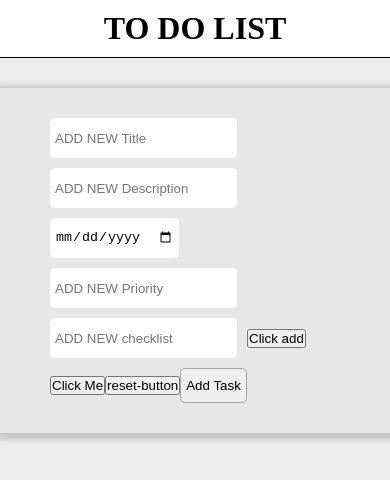
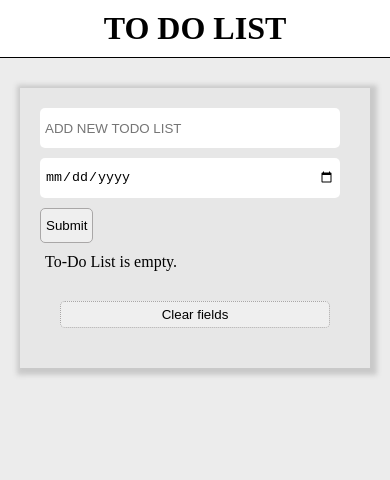
Before and after one commit to shadrxcc/to-do-list, a website built with webpack: page dist/index.html in a window 390 px wide. Built offline with nearby package versions, Linux system fonts and the light colour scheme.

Commit message:
add, delete, chechlist uncompleted, clear al

```diff
--- /dev/null
+++ b/src/addtask.js
@@ -0,0 +1,46 @@
+import { inputBut } from './form.js';
+inputBut();
+
+export const add = (taskArray) => {
+    const taskTitle = document.getElementById('title');
+    const taskDate = document.getElementById('date');
+
+    if (taskTitle.value  === '') {
+        return;
+    }
+    const task = {
+        title: taskTitle.value,
+        Date: taskDate.value,
+        completed: false,
+        index: taskArray.length + 1,
+    };
+
+    taskArray.push(task);
+    localStorage.setItem('tasks', JSON.stringify(taskArray));
+    taskTitle.value = '';
+    taskDate.value = '';
+}
+
+export const removeTask = (taskArray, remTask) => {
+    taskArray = taskArray.filter((task) => task.index !== remTask.index);
+    taskArray.forEach((task) => {
+      task.index = taskArray.indexOf(task) + 1;
+    });
+    localStorage.setItem('tasks', JSON.stringify(taskArray));
+  }
+
+export const check = (checkbox, tasklist) => {
+    if (checkbox.checked) {
+      tasklist.completed = true;
+    } else {
+      tasklist.completed = false;
+    }
+}
+
+export const clearChecked = (taskArray) => {
+    taskArray = taskArray.filter((task) => !task.completed);
+    taskArray.forEach((task) => {
+      task.index = taskArray.indexOf(task) + 1;
+    });
+    localStorage.setItem('tasks', JSON.stringify(taskArray));
+  }
--- /dev/null
+++ b/src/form.js
@@ -0,0 +1,32 @@
+export const inputBut = () => {
+    const content = document.querySelector('.app');
+    const form = document.createElement('form');
+    form.setAttribute("method", "post");
+    form.setAttribute("action", "");
+    form.setAttribute("id", "add-todo");
+    form.classList.add('form');
+    form.setAttribute("onsubmit", "event.preventDefault()");
+    content.append(form);
+
+    const title = document.createElement("input");
+    title.setAttribute("type", "text");
+    title.setAttribute("name", "title");
+    title.setAttribute("id", "title");
+    title.classList.add('todoName');
+    title.setAttribute("placeholder", "ADD NEW TODO LIST");
+    form.append(title);
+
+    const date = document.createElement("input");
+    date.setAttribute("type", "date");
+    date.setAttribute("name", "date");
+    date.setAttribute("id", "date");
+    date.classList.add('todoName');
+    form.append(date);
+
+    const sub = document.createElement("input");
+    sub.setAttribute("type", "submit");
+    sub.setAttribute("name", "submit");
+    sub.setAttribute("id", "submit");
+    sub.classList.add('submit-button');
+    form.append(sub);
+}
--- a/src/index.js
+++ b/src/index.js
@@ -1,4 +1,70 @@
-import { pageLoad } from "./page-load.js";
+import { add, removeTask, check, clearChecked } from './addtask.js';
+
 import './styles/style.scss';
 
-pageLoad();
+const showList = document.getElementById('showItem');
+
+let myTasks = [];
+
+const saveToStorage = (taskArray) => {
+    localStorage.setItem('tasks', JSON.stringify(taskArray));
+}
+
+function show() {
+    showList.innerHTML = "";
+    myTasks.forEach((myTask) => {
+        const item = `<td><input type="checkbox" > </td><td> ${myTask.title} </td><td class="date-rem"> ${myTask.Date} </td><td><button class="delete" id="del" type="button">delete</button></td>`;
+                     const myItem = document.createElement('tr');
+                     myItem.innerHTML = `${item}`;
+                     myItem.classList.add ('myItem');
+                     showList.appendChild(myItem);
+
+                     const checkbox = myItem.firstChild;
+                     checkbox.checked = myTask.completed;
+                     checkbox.addEventListener('change', () => {
+                       check(checkbox, myTask);
+                       saveToStorage(myTasks);
+                     });
+
+                     const remove = myItem.lastChild;
+                        remove.addEventListener('click', () => {
+                            removeTask(myTasks, myTask);
+                            show();
+                            window.location.reload();
+                        });
+    });
+
+
+}
+
+const enterBtn = document.getElementById('submit');
+enterBtn.onclick = () => {
+    add(myTasks);
+      show();
+};
+
+enterBtn.addEventListener('keypress', (e) => {
+    if (e.key === 'Enter') {
+      add(myTasks);
+      show();
+    }
+});
+
+const removeAll = document.getElementById('all-item');
+removeAll.addEventListener('click', () => {
+    clearChecked(myTasks);
+    window.location.reload();
+  });
+
+function getFromStorage() {
+    const local = JSON.parse(localStorage.getItem('tasks'));
+    if (local) {
+      myTasks = local;
+    }
+    if (myTasks.length === 0) {
+      showList.innerHTML = '<tr class="list-item"><td class="list-input">To-Do List is empty.</td></tr>';
+    } else {
+      show();
+    }
+  }
+  window.onload = getFromStorage();
--- a/src/page-load.js
+++ /dev/null
@@ -1,100 +0,0 @@
-
-export const pageLoad = () => {
-
-    const content = document.querySelector('.content');
-
-    const logoText = document.createElement('h1');
-    logoText.classList.add('logoText');
-    logoText.textContent = "TO DO LIST";
-    content.append(logoText);
-
-    const error = document.createElement('h1');
-    error.classList.add('error');
-    error.textContent = "";
-    content.append(error);
-
-    const section = document.createElement('div');
-    section.classList.add("container");
-    content.appendChild(section);
-
-    const app = document.createElement('div');
-    app.classList.add('app')
-
-    const form = document.createElement('form');
-    form.setAttribute("method", "post");
-    form.setAttribute("action", "");
-    form.setAttribute("id", "add-todo");
-    form.setAttribute("onsubmit", "onFormSubmit()");
-    app.append(form);
-
-    const task = document.createElement("input");
-    task.setAttribute("type", "text");
-    task.setAttribute("name", "Title");
-    task.setAttribute("id", "Title");
-    task.classList.add('todoName');
-    task.setAttribute("placeholder", "ADD NEW Title");
-    form.appendChild(task);
-
-    const descrip = document.createElement("input");
-    descrip.setAttribute("type", "text");
-    descrip.setAttribute("name", "Description");
-    descrip.setAttribute("id", "Description");
-    descrip.classList.add('todoName');
-    descrip.setAttribute("placeholder", "ADD NEW Description");
-    form.appendChild(descrip);
-
-    const due = document.createElement("input");
-    due.setAttribute("type", "date");
-    due.setAttribute("name", "DueDate");
-    due.setAttribute("id", "DueDate");
-    due.classList.add('todoName');
-    due.setAttribute("placeholder", "ADD NEW DueDate");
-    form.appendChild(due);
-
-    const prior = document.createElement("input");
-    prior.setAttribute("type", "text");
-    prior.setAttribute("name", "Priority");
-    prior.setAttribute("id", "Priority");
-    prior.classList.add('todoName');
-    prior.setAttribute("placeholder", "ADD NEW Priority");
-    form.appendChild(prior);
-
-    const checklist = document.createElement("input");
-    checklist.setAttribute("type", "text");
-    checklist.setAttribute("name", "add-to-checklist");
-    checklist.setAttribute("id", "add-to-checklist");
-    checklist.classList.add('todoName');
-    checklist.setAttribute("placeholder", "ADD NEW checklist");
-    form.appendChild(checklist);
-
-    const btnn = document.createElement("button");
-    btnn.innerHTML = "Click add";
-    btnn.classList.add('add-to-checklist');
-    form.appendChild(btnn);
-
-    const btn = document.createElement("button");
-    btn.innerHTML = "Click Me";
-    btn.classList.add('add-todo-button');
-    form.appendChild(btn);
-
-    const reset = document.createElement("button");
-    reset.setAttribute("type", "reset");
-    reset.innerHTML = "reset-button";
-    reset.classList.add('reset-button');
-    form.appendChild(reset);
-
-    const add = document.createElement("input");
-    add.setAttribute("type", "submit");
-    add.setAttribute("id", "submit");
-    add.classList.add('submit-button');
-    add.setAttribute("value", "Add Task");
-    form.appendChild(add);
-
-    const ul = document.createElement("ul")
-    ul.setAttribute('id', 'ulList');
-    ul.classList.add('projects');
-    app.append(ul);
-
-    section.appendChild(app);
-
-}
--- a/src/styles/style.scss
+++ b/src/styles/style.scss
@@ -1,5 +1,12 @@
 $primaryColor: rgb(236, 236, 236);
-$textColor: #000;;
+$textColor: #000;
+$buttonColor: #a9a7a7;
+@mixin delHover {
+    color: rgb(54, 54, 54);
+    background-color: rgb(181, 181, 181);
+    cursor: pointer;
+    transition: ease-in-out 0.5s;
+  }
 
 * {
     margin: 0;
@@ -26,14 +33,15 @@ body {
     padding: 30px;
     box-shadow: 2px 2px 5px 5px #c9c9c9;
     background: rgb(231, 231, 231);
-    margin: 20px;
     padding-left: 50px;
     padding-right: 50px;
     width: fit-content;
     margin: auto;
     display: flex;
     flex-direction: column;
-    align-items: center;
+}
+.form{
+    order: 1;
 }
 
 .todoName {
@@ -51,33 +59,72 @@ body {
 
 .submit-button {
     padding: 5px;
-    border: 1px solid #a9a7a7;
+    border: 1px solid $buttonColor;
     height: 35px;
     border-radius: 5px;
 }
 
 .submit-button:hover {
-    color: rgb(54, 54, 54);
-    background-color: rgb(181, 181, 181);
-    cursor: pointer;
-    transition: ease-in-out 0.5s;
+    @include delHover;
 }
 
-ul {
-    list-style: none;
+.showItem {
+    order: 2;
+    border-collapse: collapse;
+    margin: 5px;
+    width: -webkit-fill-available;
+    margin-top: 10px;
+    margin-bottom: 10px;
 }
 
-.list-item {
+.myItem {
+    padding: 10px;
     display: flex;
-    align-items: center;
-    height: 30px;
-    margin-bottom: 10px;
-    background: #d9d9d9;
-    justify-content: space-evenly;
-    width: 250px;
-    border-radius: 20px;
+    justify-content: space-between;
+    text-align: left;
 }
 
-.trash {
-    cursor: pointer;
+.myItem:nth-child(even){
+    background-color: #f2f2f2;
 }
+
+.delete {
+    padding: 5px;
+    border: 1px solid $buttonColor;
+    height: 25px;
+    border-radius: 5px;
+}
+
+.delete:hover {
+    @include delHover;
+}
+
+.removeAll {
+    order: 3;
+    margin: 20px;
+    padding: 5px;
+    border-radius: 5px;
+    border: 1px dotted $buttonColor;
+}
+
+.removeAll:hover {
+    @include delHover;
+}
+
+@media screen and (max-width: 600px) {
+    .app {
+        padding: 20px;
+        align-self: center;
+        width: -webkit-fill-available;
+        margin: 20px;
+    }
+
+    .todoName{
+        display: block;
+        width: -webkit-fill-available;
+    }
+
+    .date-rem {
+        display: none;
+    }
+}
```
Also changed, not shown: dist/bundle.js, dist/index.html.
